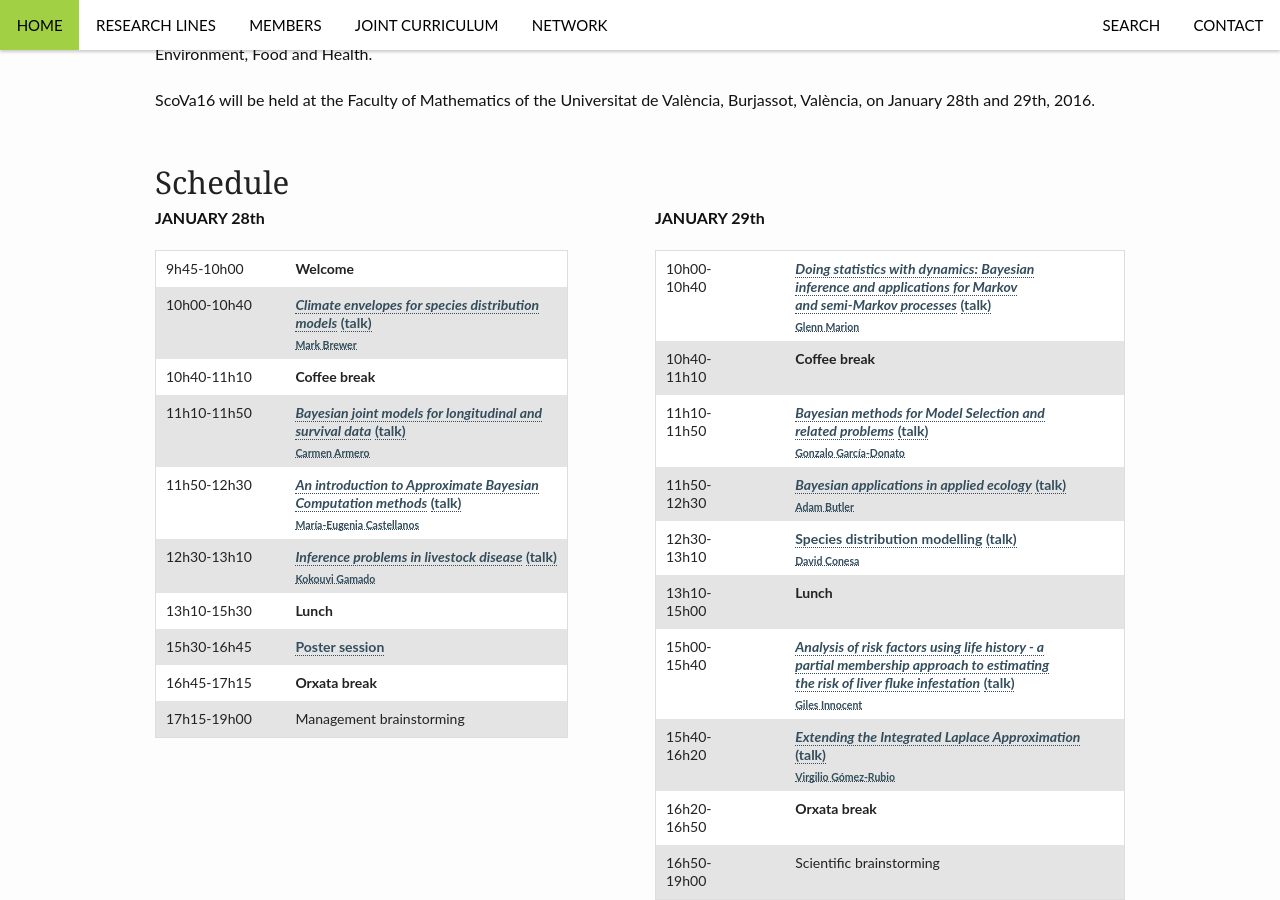
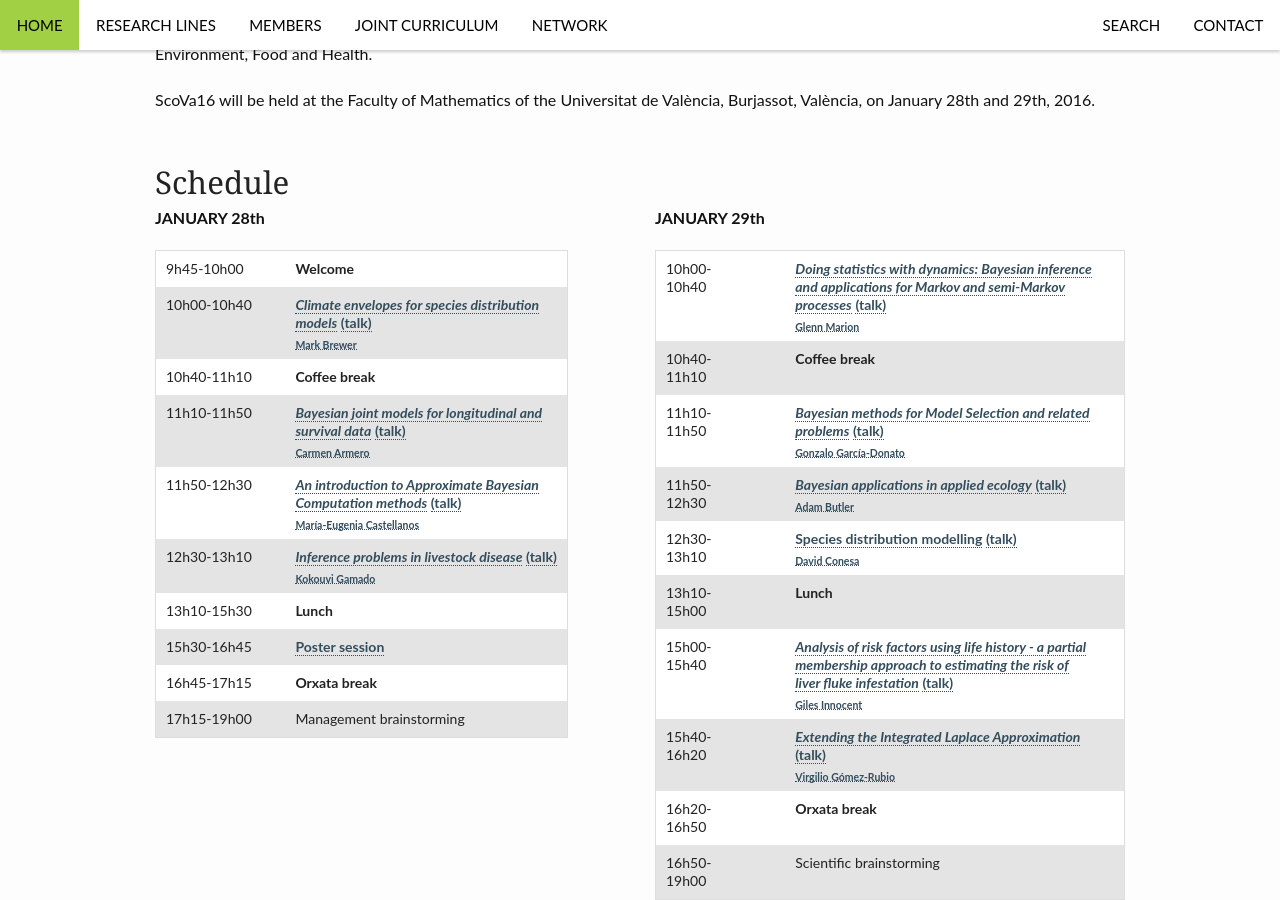
Before and after one commit to VABAR/VABAR.github.io, a Jekyll site: the page built from _posts/events/2015-12-17-ScoVa16.md, in a window 1280 px wide and 900 px high, scrolled down 204 px. Built offline with Jekyll 4.4.1, drawn with Linux system fonts in a browser that asks for light colours.

Commit message:
Update 2015-12-17-ScoVa16.md

```diff
--- a/_posts/events/2015-12-17-ScoVa16.md
+++ b/_posts/events/2015-12-17-ScoVa16.md
@@ -35,13 +35,13 @@ ScoVa16 will be held at the Faculty of Mathematics of the Universitat de Valènc
 
 **JANUARY 29th**
 
-10h00-10h40 || [_Doing statistics with dynamics: Bayesian_ <br> _inference and applications for Markov_ <br> _and semi-Markov processes_]({{ site.url }}/assets/scova16/Marion-Abstract.pdf) [(talk)]({{ site.url }}/assets/scova16/Marion-Talk.pdf)<br>[<sub>Glenn Marion</sub>](http://www.bioss.ac.uk/people/glenn.html)
+10h00-10h40 || [_Doing statistics with dynamics: Bayesian inference_ <br> _and applications for Markov and semi-Markov_ <br> _processes_]({{ site.url }}/assets/scova16/Marion-Abstract.pdf) [(talk)]({{ site.url }}/assets/scova16/Marion-Talk.pdf)<br>[<sub>Glenn Marion</sub>](http://www.bioss.ac.uk/people/glenn.html)
 10h40-11h10 || **Coffee break**
-11h10-11h50 || [_Bayesian methods for Model Selection and_ <br> _related problems_]({{ site.url }}/assets/scova16/Gonzalo-Abstract.pdf) [(talk)]({{ site.url }}/assets/scova16/GarciaDonato-Talk.pdf)<br>[<sub>Gonzalo García-Donato</sub>](http://www.uclm.es/profesorado/garcia-donato/)
+11h10-11h50 || [_Bayesian methods for Model Selection and related_ <br> _problems_]({{ site.url }}/assets/scova16/Gonzalo-Abstract.pdf) [(talk)]({{ site.url }}/assets/scova16/GarciaDonato-Talk.pdf)<br>[<sub>Gonzalo García-Donato</sub>](http://www.uclm.es/profesorado/garcia-donato/)
 11h50-12h30 || [_Bayesian applications in applied ecology_]({{ site.url }}/assets/scova16/Butler-Abstract.pdf) [(talk)]({{ site.url }}/assets/scova16/Butler-Talk.pdf)<br>[<sub>Adam Butler</sub>](http://www.bioss.ac.uk/people/adam.html)
 12h30-13h10 || [Species distribution modelling]({{ site.url }}/assets/scova16/Conesa-Abstract.pdf) [(talk)]({{ site.url }}/assets/scova16/Conesa-Talk.pdf)<br>[<sub>David Conesa</sub>](http://www.geeitema.org/conesa/)
 13h10-15h00 || **Lunch**
-15h00-15h40 || [_Analysis of risk factors using life history - a_ <br> _partial membership approach to estimating_ <br> _the risk of liver fluke infestation_]({{ site.url }}/assets/scova16/Innocent-Abstract.pdf) [(talk)]({{ site.url }}/assets/scova16/Innocent-Talk.pdf)<br>[<sub>Giles Innocent</sub>](http://www.bioss.ac.uk/people/giles.html)
+15h00-15h40 || [_Analysis of risk factors using life history - a partial_ <br> _membership approach to estimating the risk of_ <br> _liver fluke infestation_]({{ site.url }}/assets/scova16/Innocent-Abstract.pdf) [(talk)]({{ site.url }}/assets/scova16/Innocent-Talk.pdf)<br>[<sub>Giles Innocent</sub>](http://www.bioss.ac.uk/people/giles.html)
 15h40-16h20 || [_Extending the Integrated Laplace Approximation_]({{ site.url }}/assets/scova16/GomezRubio-Abstract.pdf)  [(talk)]({{ site.url }}/assets/scova16/GomezRubio-Talk.pdf)<br>[<sub>Virgilio Gómez-Rubio</sub>](http://www.uclm.es/profesorado/vgomez/)
 16h20-16h50 || **Orxata break**
 16h50-19h00 || Scientific brainstorming
```
